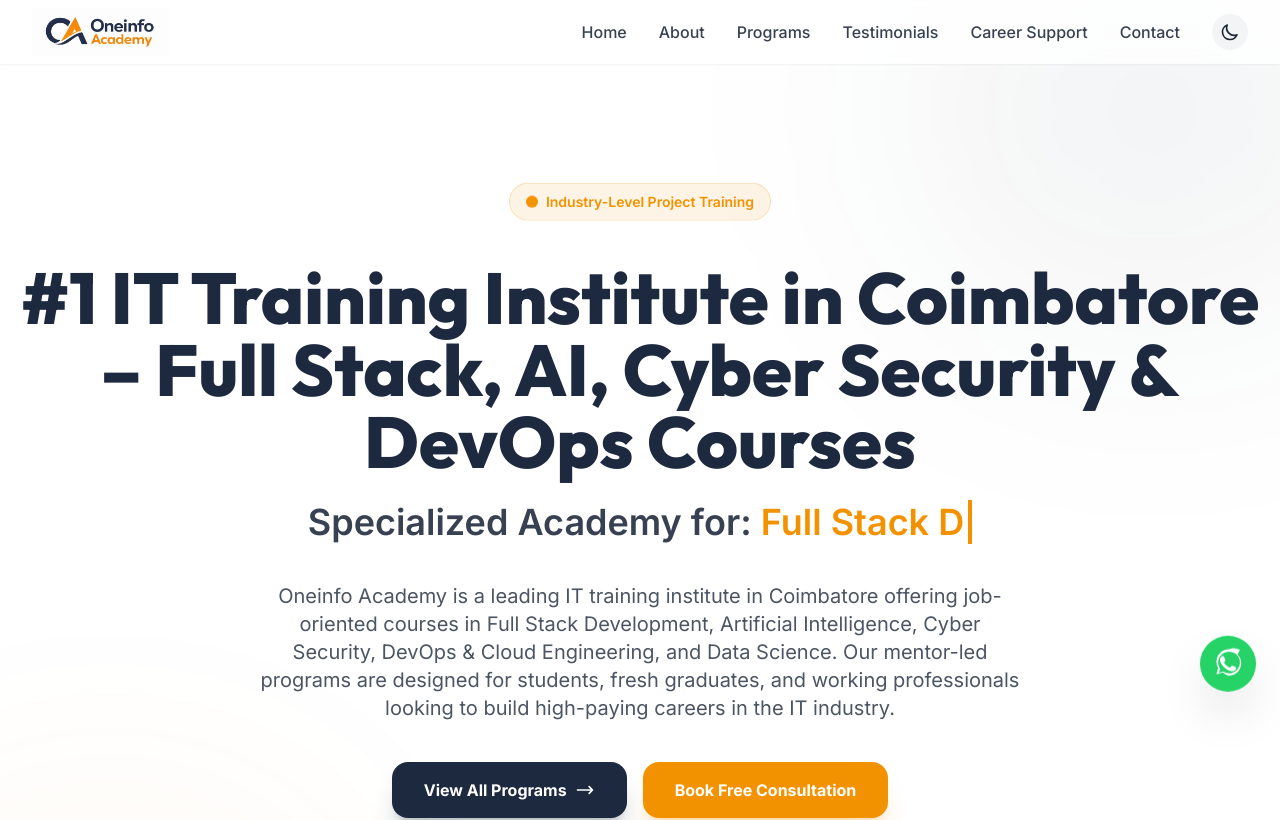
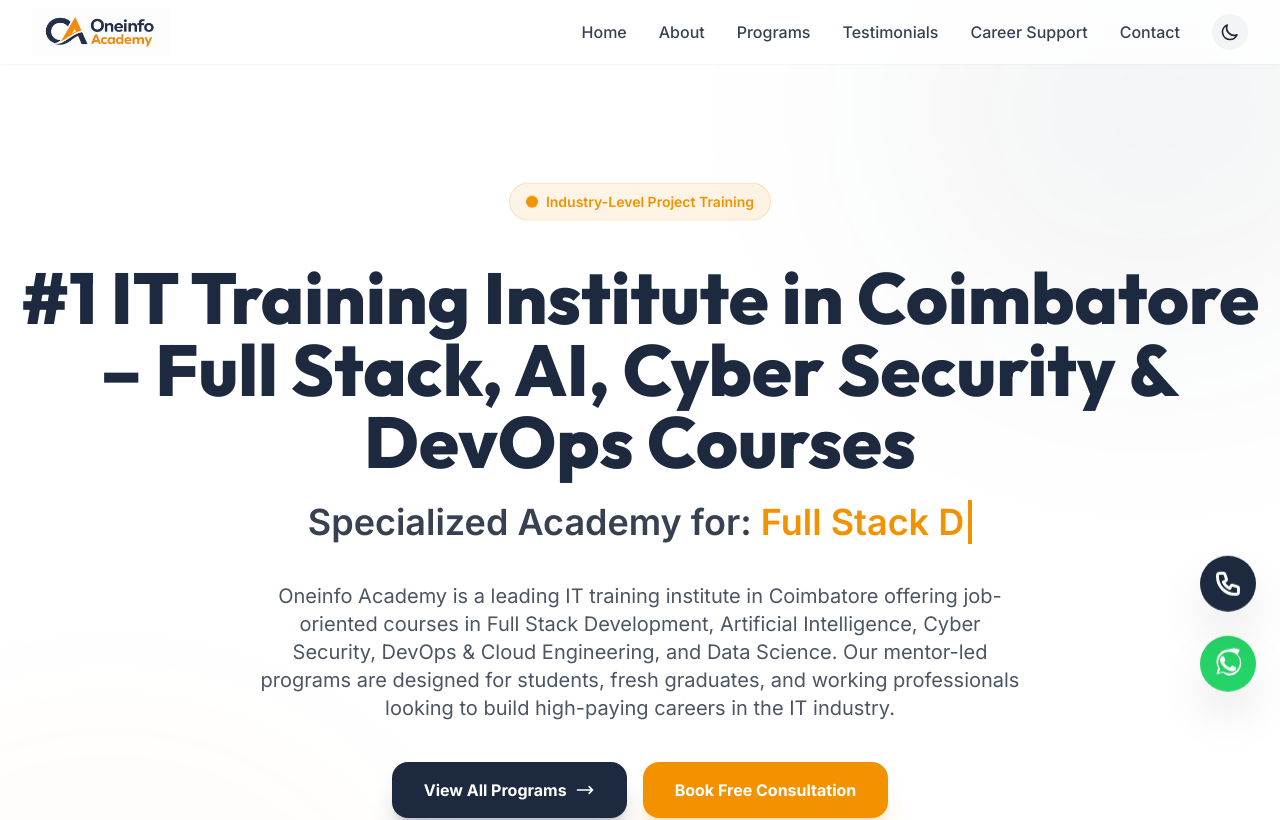
Before and after one commit to rajkumar-dev555/OneinfoAcademy, a React (Vite) app: page / in a window 1280 px wide. Shown: the top 820 px of the page. Built offline with nearby package versions, Linux system fonts and the light colour scheme.

Commit message:
added call widget

```diff
--- /dev/null
+++ b/src/components/CallWidget.jsx
@@ -0,0 +1,36 @@
+import React from 'react';
+
+const CallWidget = () => {
+    // Replace with your actual phone number
+    const phoneNumber = "+919940804524";
+
+    return (
+        <div className="fixed bottom-44 right-6 z-[9999] group">
+            {/* Tooltip */}
+            <div className="absolute right-full mr-4 top-1/2 -translate-y-1/2 bg-white dark:bg-gray-800 text-dark dark:text-white px-4 py-2 rounded-lg shadow-xl text-sm font-semibold opacity-0 group-hover:opacity-100 transition-opacity duration-300 pointer-events-none whitespace-nowrap border border-gray-100 dark:border-gray-700">
+                Call us at {phoneNumber}
+                {/* Triangle arrow */}
+                <div className="absolute top-1/2 -translate-y-1/2 -right-2 border-y-8 border-y-transparent border-l-8 border-l-white dark:border-l-gray-800"></div>
+            </div>
+
+            {/* Floating Button */}
+            <a
+                href={`tel:${phoneNumber}`}
+                className="flex items-center justify-center w-14 h-14 bg-primary hover:bg-primary/90 text-white rounded-full shadow-2xl transition-all duration-300 transform hover:scale-110 active:scale-95 animate-bounce-slow"
+                aria-label="Call us"
+            >
+                <svg
+                    className="w-7 h-7"
+                    fill="none"
+                    viewBox="0 0 24 24"
+                    stroke="currentColor"
+                    strokeWidth={2.5}
+                >
+                    <path strokeLinecap="round" strokeLinejoin="round" d="M3 5a2 2 0 012-2h3.28a1 1 0 01.948.684l1.498 4.493a1 1 0 01-.502 1.21l-2.257 1.13a11.042 11.042 0 005.516 5.516l1.13-2.257a1 1 0 011.21-.502l4.493 1.498a1 1 0 01.684.949V19a2 2 0 01-2 2h-1C9.716 21 3 14.284 3 6V5z" />
+                </svg>
+            </a>
+        </div>
+    );
+};
+
+export default CallWidget;
--- a/src/pages/Home.jsx
+++ b/src/pages/Home.jsx
@@ -16,6 +16,7 @@
 const Footer = lazy(() => import('../components/Footer'));
 const ScrollToTop = lazy(() => import('../components/ScrollToTop'));
 const WhatsAppWidget = lazy(() => import('../components/WhatsAppWidget'));
+const CallWidget = lazy(() => import('../components/CallWidget'));
 
 // Loading fallback
 const LoadingSection = () => (
@@ -47,6 +48,7 @@
                 <Footer />
                 <ScrollToTop />
                 <WhatsAppWidget />
+                <CallWidget />
             </Suspense>
         </div>
     );
```
